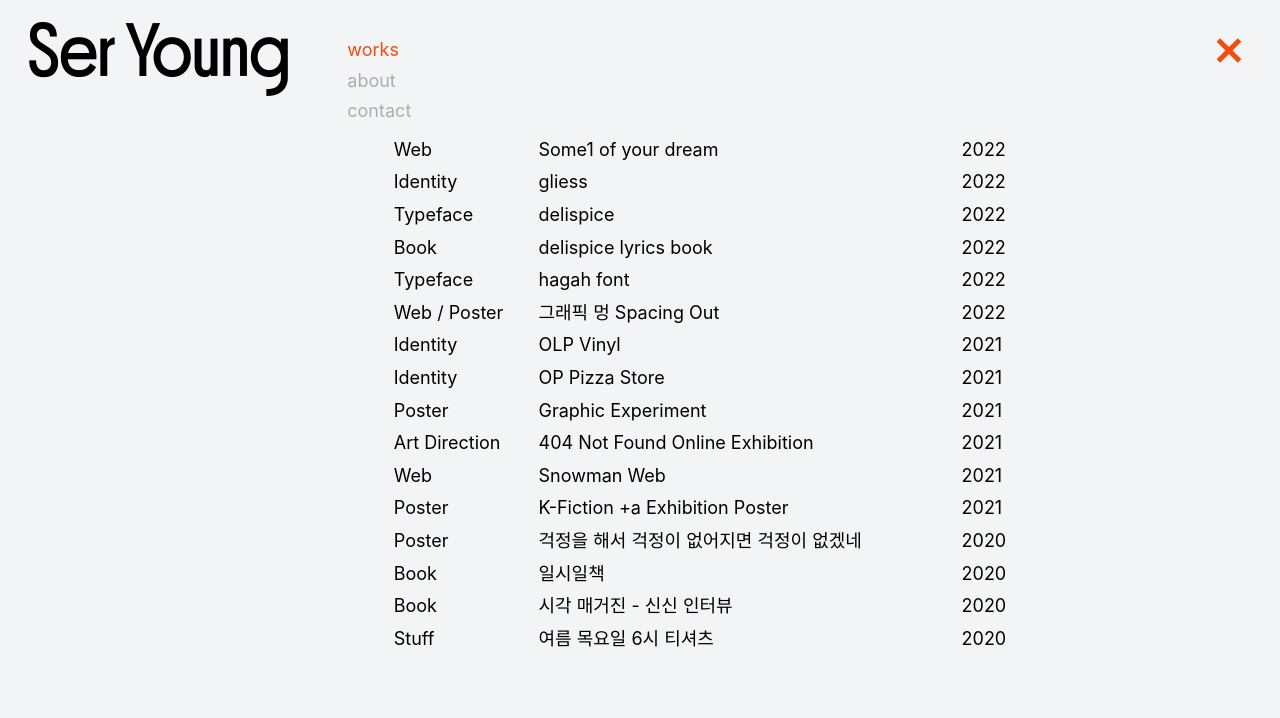
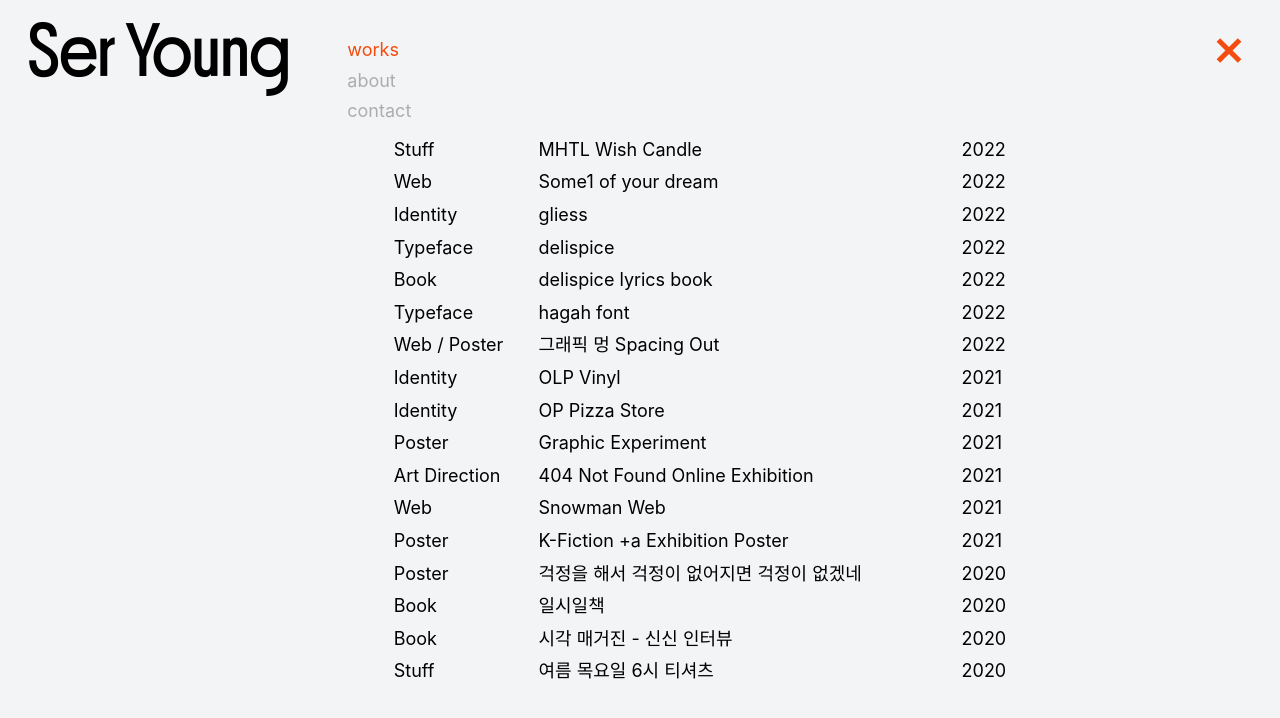
Before and after one commit to SeryoungPark/portfolio, a plain HTML site: page menu/index.html in a window 1280 px wide. Both pictures are taken after a click on the link "works". Drawn offline with Linux system fonts and the light colour scheme; a web font is replaced by a local one.

Commit message:
Update index.html

```diff
--- a/menu/index.html
+++ b/menu/index.html
@@ -29,6 +29,11 @@
 	<section class="section" id="works">
 		<div class="content">
 			<table>
+				<tr>
+					<td class="category">Stuff</td>
+					<td><a class="works7" href="../works/works7_mhtl.html">MHTL Wish Candle</a></td>
+					<td class="year"><a class="works7">2022</a></td>
+				</tr>
 				<tr>
 					<td class="category">Web</td>
 					<td><a class="works1" href="../works/works1.html">Some1 of your dream</a></td>
@@ -128,7 +133,7 @@
 	<section id="works4"><img class="works_img"src="delispice_book.jpg"></section>
 	<section id="works5"><img class="works_img"src="hagah.jpg"></section>
 	<section id="works6"><img class="works_img"src="spacingout_web.jpg"></section>
-	<section id="works7"><img class="works_img"src="spacingout_poster.jpg"></section>
+	<section id="works7"><img class="works_img"src="candle.gif"></section>
 	<section id="works8"><img class="works_img"src="olp.jpg"></section>
 	<section id="works9"><img class="works_img"src="op.jpg"></section>
 	<section id="works10"><img class="works_img"src="experiment.gif"></section>
```
